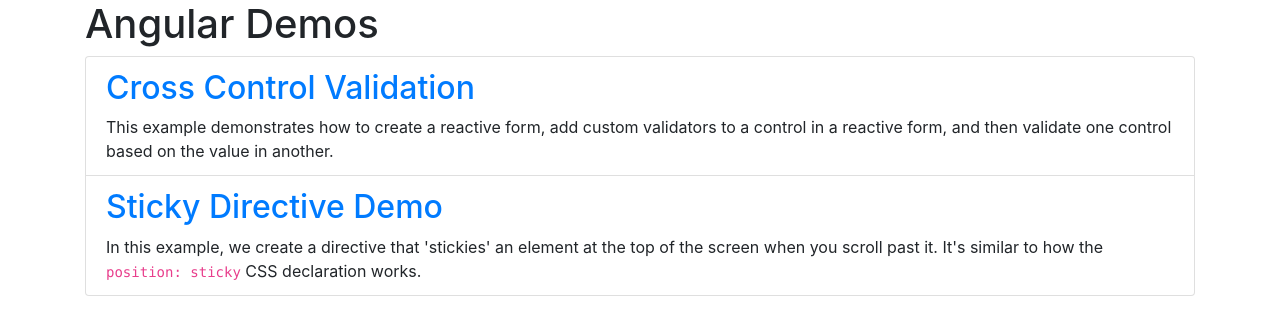
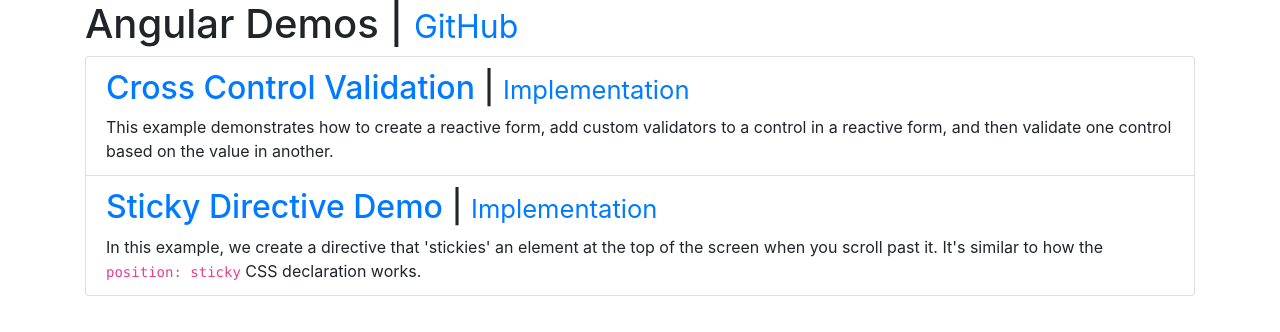
Before and after one commit to mchaitanya/angular-demos, an Angular app: page /#/home in a window 1280 px wide. Shown: the top 332 px of the page. Built offline with nearby package versions, Linux system fonts and the light colour scheme.

Commit message:
Link to GitHub from home page

```diff
--- a/src/app/home/home.component.html
+++ b/src/app/home/home.component.html
@@ -1,8 +1,12 @@
 <div class="container">
-    <h1>Angular Demos</h1>
+    <h1>Angular Demos |
+        <small><a href="https://github.com/mchaitanya/angular-demos" target="_blank">GitHub</a></small>
+    </h1>
     <ul class="list-group">
         <li class="list-group-item">
-            <h2><a routerLink="/demos/cross-ctrl-vldn">Cross Control Validation</a></h2>
+            <h2><a routerLink="/demos/cross-ctrl-vldn">Cross Control Validation</a> |
+                <small><a href="https://github.com/search?q=repo:mchaitanya/angular-demos+cross-ctrl-vldn&o=asc&s=author-date&type=Commits" target="_blank">Implementation</a></small>
+            </h2>
             <div>
                 This example demonstrates how to create a reactive form,
                 add custom validators to a control in a reactive form, and then
@@ -10,7 +14,9 @@
             </div>
         </li>
         <li class="list-group-item">
-            <h2><a routerLink="/demos/sticky-demo">Sticky Directive Demo</a></h2>
+            <h2><a routerLink="/demos/sticky-demo">Sticky Directive Demo</a> |
+                <small><a href="https://github.com/mchaitanya/angular-demos/pull/11" target="_blank">Implementation</a></small>
+            </h2>
             <div>
                 In this example, we create a directive that 'stickies' an element
                 at the top of the screen when you scroll past it.
```
